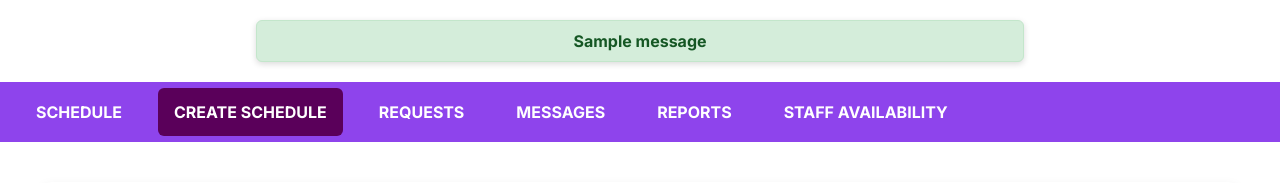
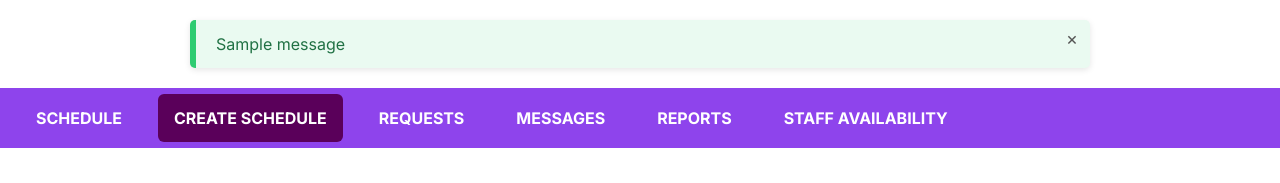
Before and after one commit to RicardoGarcia11/BTM495_SchedulingSystem, a Flask app: page /manager_createschedule in a window 1280 px wide. Shown: the top 183 px of the page. Run offline with Flask 3, Linux system fonts and the light colour scheme; the visitor is signed in with stand-in values (Sample User, id 1); tables that the repository leaves empty hold one stand-in row (values such as "Sample post"); one stand-in notice (Sample message) is shown.

Commit message:
Add warning message when Manager tries to add the same employee to the same shift more than once

```diff
--- a/frontend/app.py
+++ b/frontend/app.py
@@ -375,6 +375,19 @@ def manager_createschedule():
                 # Handle midnight edge case for evening shift
                 if shift_label == "Evening" and is_weekend and end_time == time(0, 0):
                     end_time = time(23, 59)
+
+                # Skip if a shift for same employee + time already exists
+                existing_shift = Shift.query.filter_by(
+                    employee_id=emp_id,
+                    shift_date=shift_date,
+                    start_time=start_time,
+                    end_time=end_time
+                ).first()
+                if existing_shift:
+                    user = User.query.get(emp_id)
+                    flash(f"{user.employee_name} is already assigned on {shift_date.strftime('%A %b %d')} for that shift.", "warning")
+                    continue
+
 
                 shift = Shift(
                     employee_id=emp_id,
--- a/frontend/templates/manager_createschedule.html
+++ b/frontend/templates/manager_createschedule.html
@@ -111,15 +111,63 @@
     }
     .confirm-btn { background-color: #2ecc71; color: white; }
     .cancel-btn { background-color: #e74c3c; color: white; }
+
+    .flash-wrapper {
+      position: relative;
+      margin: 20px auto;
+      width: 80%;
+      max-width: 900px;
+    }
+
+    .flash-message {
+      padding: 14px 20px;
+      margin-bottom: 10px;
+      border-left: 6px solid;
+      border-radius: 5px;
+      font-weight: 500;
+      position: relative;
+      background-color: #f4f4f4;
+      box-shadow: 0 2px 6px rgba(0, 0, 0, 0.1);
+    }
+
+    .flash-message.warning {
+      border-color: #f39c12;
+      background-color: #fff8e6;
+      color: #7d5a00;
+    }
+
+    .flash-message.success {
+      border-color: #2ecc71;
+      background-color: #eafaf1;
+      color: #207144;
+    }
+
+    .flash-message.danger {
+      border-color: #e74c3c;
+      background-color: #fdecea;
+      color: #a94442;
+    }
+
+    .close-btn {
+      position: absolute;
+      top: 8px;
+      right: 12px;
+      font-size: 18px;
+      color: #555;
+      cursor: pointer;
+    }
   </style>
 </head>
 <body>
 
   {% with messages = get_flashed_messages(with_categories=true) %}
     {% if messages %}
-    <div id="flash-message">
+      <div class="flash-wrapper">
         {% for category, message in messages %}
-        <div class="flash {{ category }}">{{ message }}</div>
+          <div class="flash-message {{ category }}">
+            {{ message }}
+            <span class="close-btn" onclick="this.parentElement.style.display='none';">&times;</span>
+          </div>
         {% endfor %}
       </div>
     {% endif %}
```
Lines whose indentation alone changed are shown as unchanged.
